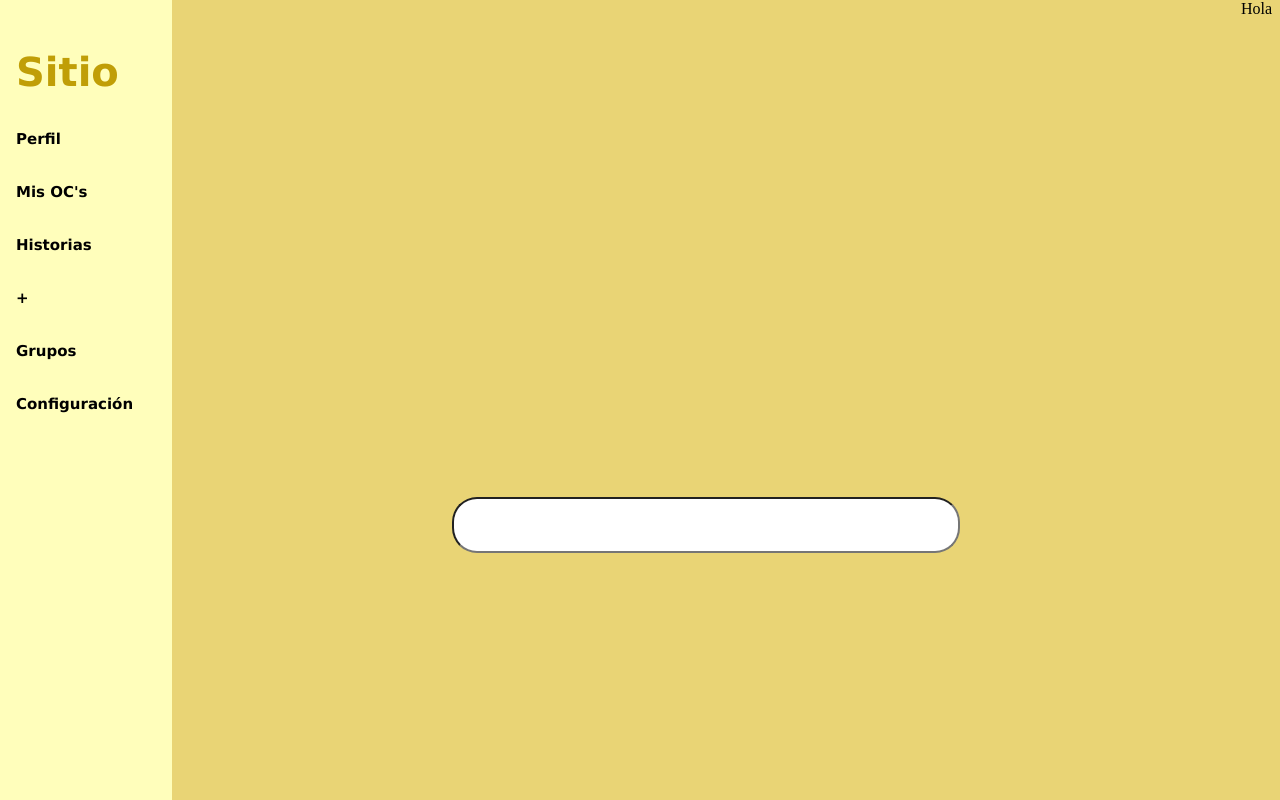
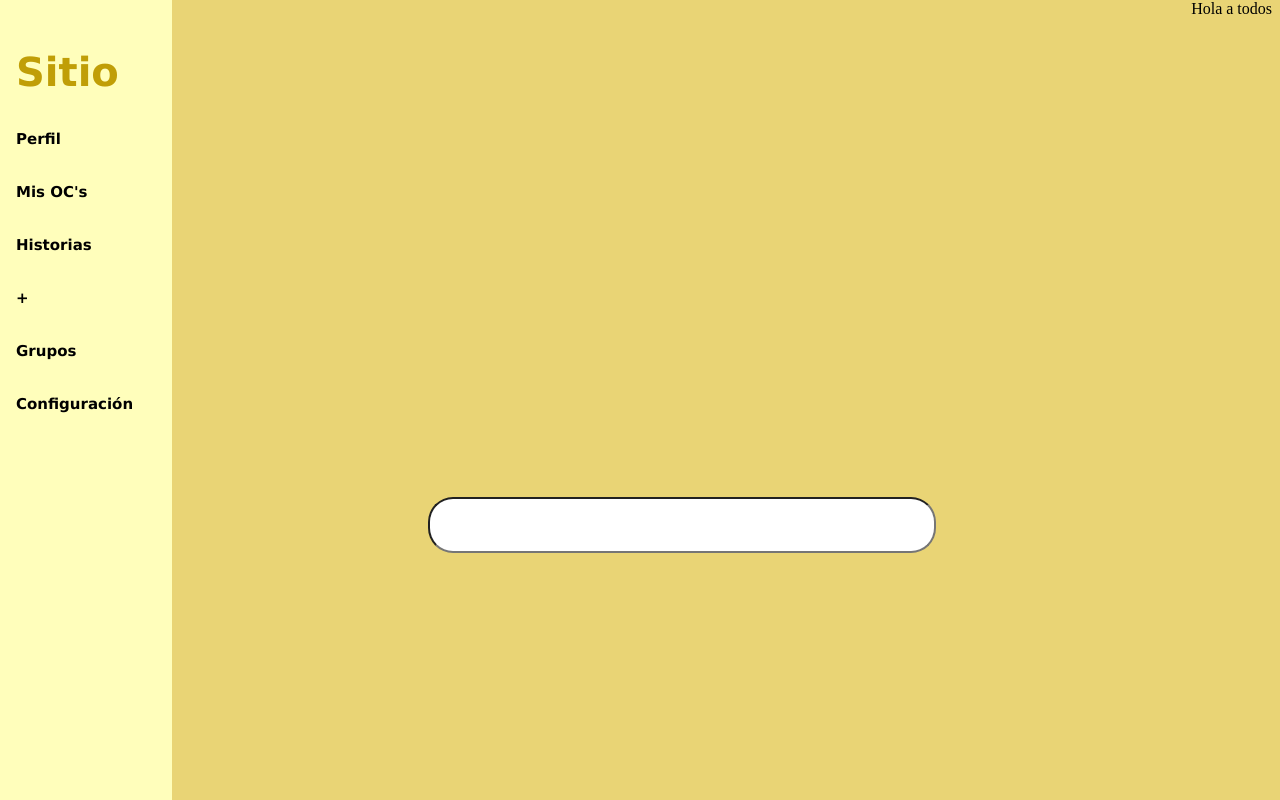
Before and after one commit to SarayPey/holaabcd1234, a plain HTML site: page index.html in a window 1280 px wide. Shown: the top 800 px of the page. Drawn offline with Linux system fonts and the light colour scheme.

Commit message:
Change greeting from 'Hola' to 'Hola a todos'

```diff
--- a/index.html
+++ b/index.html
@@ -29,7 +29,7 @@
             <!-- <div id = "zonademensajes" onclick="chat()">
             </div> -->
         </section>
-        <span>Hola</span>
+        <span>Hola a todos</span>
     </body>
     <script type="text/javascript" src="index.js"></script>
     </html>
```
